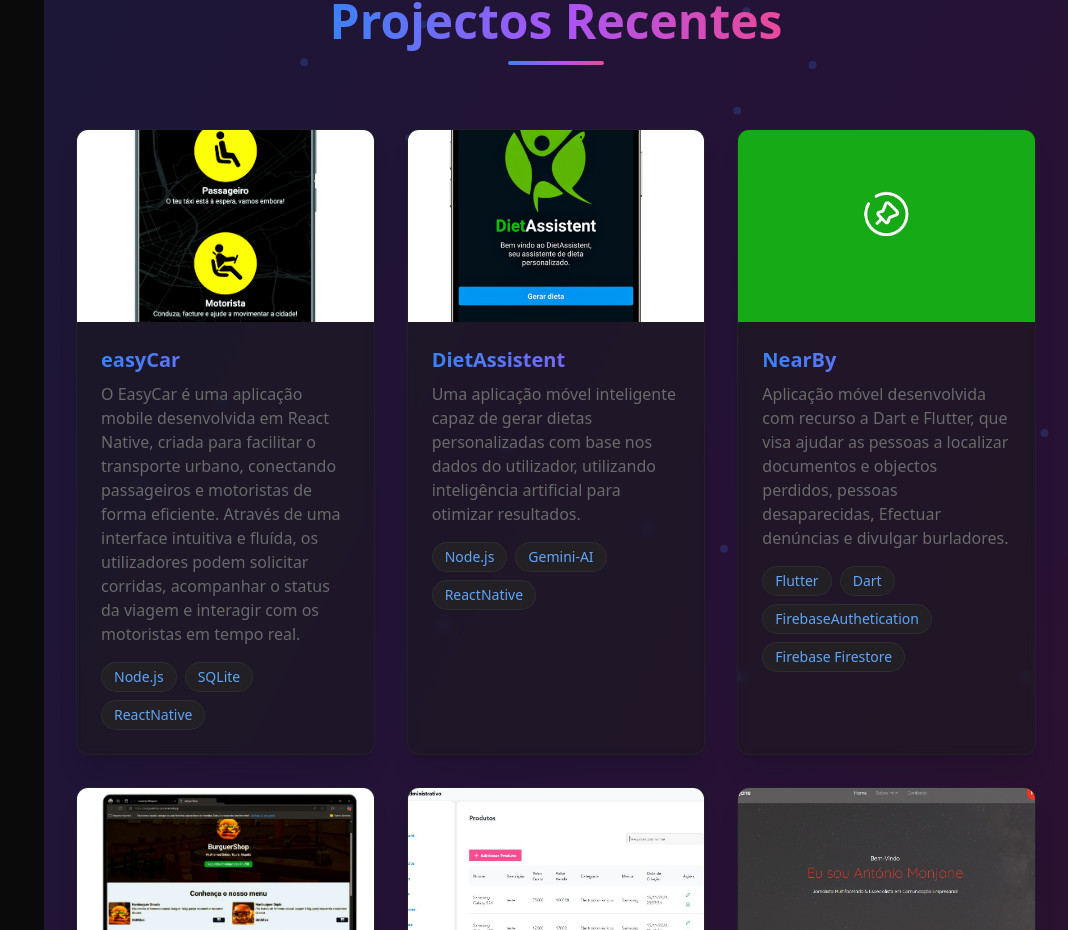
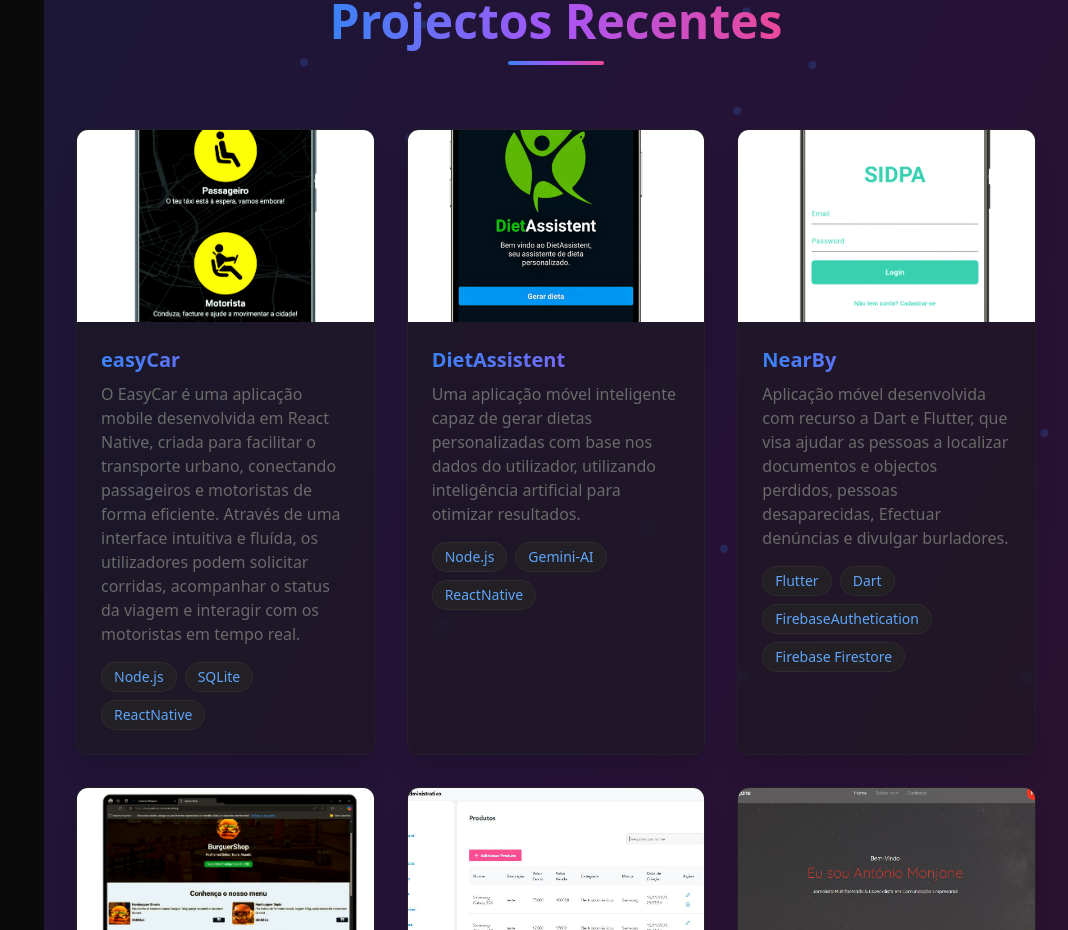
Before and after one commit to monjane10/portifolio10, a React (Vite) app: page / in a window 1280 px wide. Shown: the part 2340-3270 px from the top of the page, without its empty margins (212-1280 px from the left). Built offline with nearby package versions, Linux system fonts and the light colour scheme.

Commit message:
actualizacoes

```diff
--- a/src/components/Projects.tsx
+++ b/src/components/Projects.tsx
@@ -98,10 +98,16 @@ const Projects = () => {
       title: "NearBy",
       description: "Aplicação móvel desenvolvida com recurso a Dart e Flutter, que visa ajudar as pessoas a localizar documentos e objectos perdidos, pessoas desaparecidas, Efectuar denúncias e divulgar burladores.",
       images: [
-        "/assets/images/projects/nearby.jpg",
+        "/assets/images/projects/sidpa1.jpg",
 
-        "/assets/images/projects/nearby2.jpg",
-        "/assets/images/projects/nearby3.jpg",
+        "/assets/images/projects/sidpa2.jpg",
+        "/assets/images/projects/sidpa3.jpg",
+        "/assets/images/projects/sidpa4.jpg",
+        "/assets/images/projects/sidpa5.jpg",
+        "/assets/images/projects/sidpa6.jpg",
+        "/assets/images/projects/sidpa7.jpg",
+        "/assets/images/projects/sidpa8.jpg",
+        "/assets/images/projects/sidpa9.jpg",
 
         // Add more images if you have them
       ],
```
